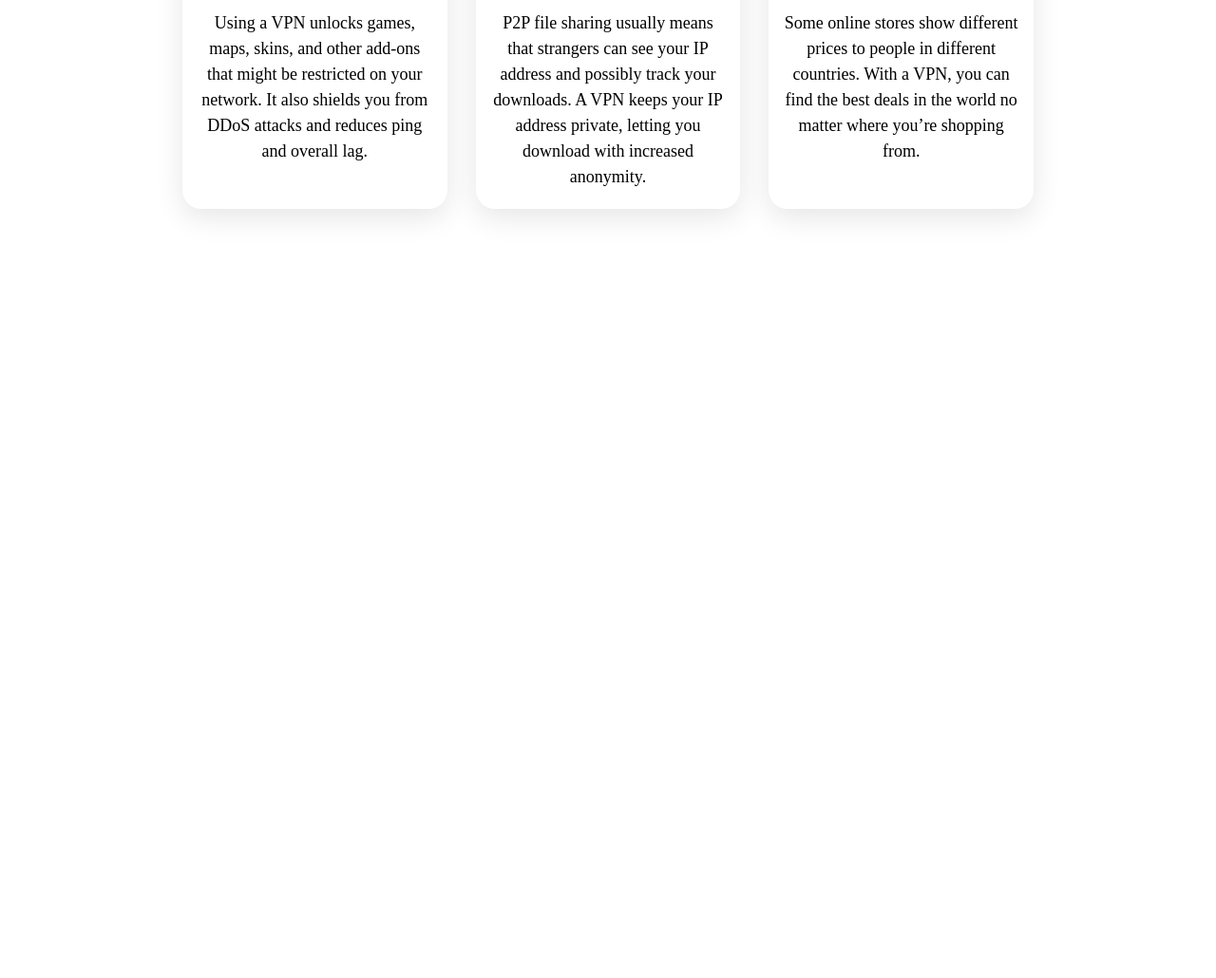
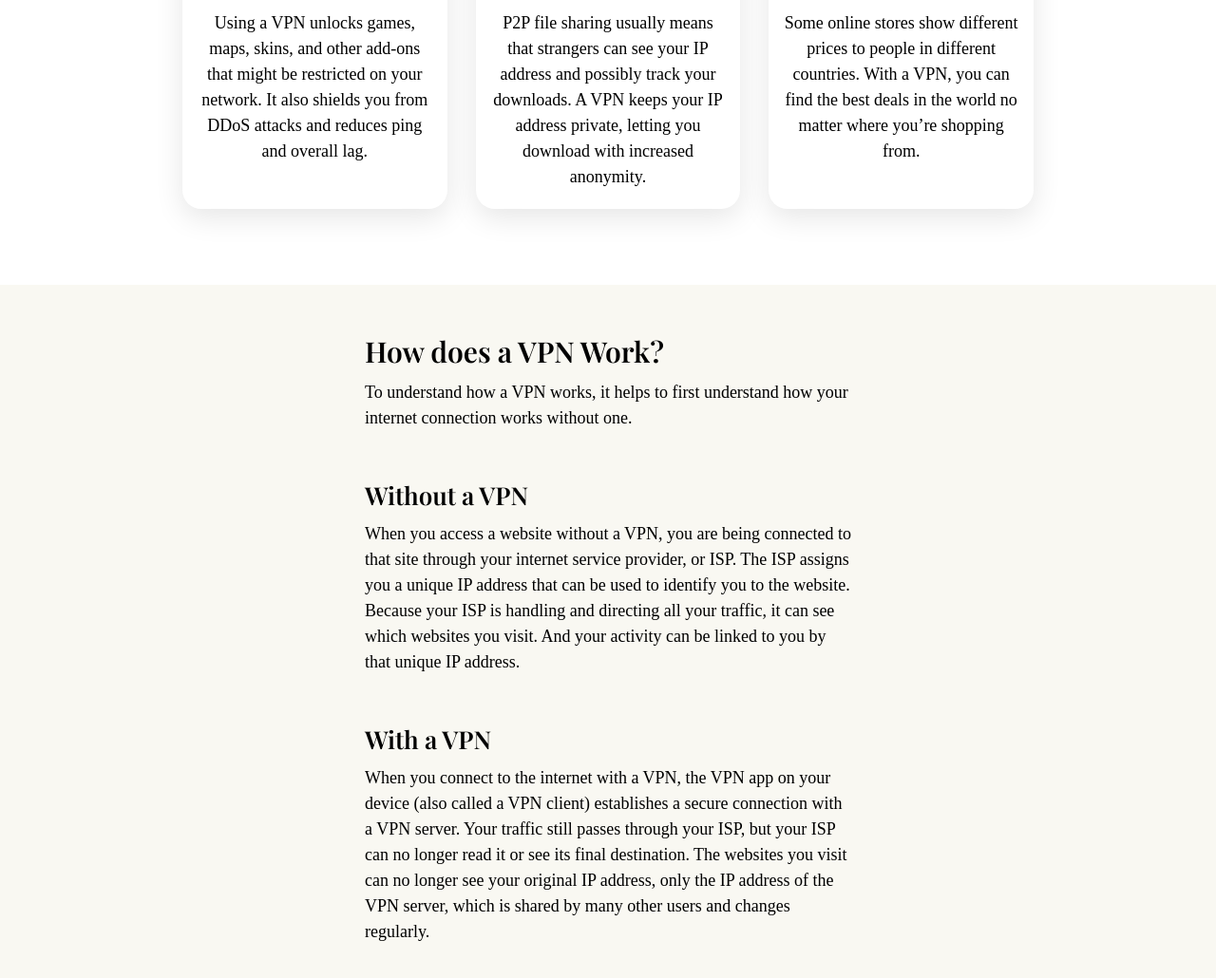
Before and after one commit to Suman29052003/Express-VPN-Clone, a plain HTML site: page Express VPN Clone/index.html in a window 1280 px wide. Shown: the part 7040-8070 px from the top of the page at 95% size. Before the commit the page ends 7340 px from the top, so only its background shows below. Drawn offline with nearby package versions, Linux system fonts and the light colour scheme; a web font is replaced by a local one.

Commit message:
updating ninth section

```diff
--- a/Express VPN Clone/index.html
+++ b/Express VPN Clone/index.html
@@ -489,6 +489,39 @@
     </div>
   </section>
 
+  <!-- Ninth Section -->
+<section class="ninth-section flex-center flex-column w-full">
+
+  <div class="ninth-section-header w-40 flex flex-column">
+    <div class="header header-1">
+      <h1 class="playfair-display">How does a VPN Work?</h1>
+      <p>To understand how a VPN works, it helps to first understand how your internet connection works without one.</p>
+    </div>
+    <div class="header header-2">
+      <h1 class="playfair-display">Without a VPN</h1>
+      <p>When you access a website without a VPN, you are being connected to that site through your internet service provider, or ISP. The ISP assigns you a unique IP address that can be used to identify you to the website. Because your ISP is handling and directing all your traffic, it can see which websites you visit. And your activity can be linked to you by that unique IP address.</p>
+    </div>
+    <div class="header header-3">
+      <h1 class="playfair-display">With a VPN</h1>
+      <p>When you connect to the internet with a VPN, the VPN app on your device (also called a VPN client) establishes a secure connection with a VPN server. Your traffic still passes through your ISP, but your ISP can no longer read it or see its final destination. The websites you visit can no longer see your original IP address, only the IP address of the VPN server, which is shared by many other users and changes regularly.</p>
+    </div>
+  </div>
+
+  <div class="ninth-main-content">
+    <div class="vpn-card-main w-full flex-justify-center">
+      <div class="vpn-card ">
+        <div class="vpn-card-top"></div>
+        <div class="vpn-card-bottom"></div>
+      </div>
+    </div>
+
+    <div class="what-is-vpn-image w-full">
+
+    </div>
+  </div>
+
+</section>
+
 </body>
 <script src="script.js"></script>
 
--- a/Express VPN Clone/style.css
+++ b/Express VPN Clone/style.css
@@ -619,3 +619,52 @@ color: black;
   text-align: center;
   width: 90%;
 }
+
+.ninth-section{
+  min-height: 100vh;
+  padding-top: 50px;
+  padding-bottom: 50px;
+  background: #f9f8f2;
+}
+
+.ninth-section-header{
+  gap: 50px;
+}
+
+.ninth-section .ninth-section-header .header{
+  text-align: left;
+
+}
+
+.ninth-section .ninth-section-header .header h1{
+  font-size: 26px;
+}
+
+.ninth-section .ninth-section-header .header-1 h1{
+  font-size: 30px;
+}
+
+.ninth-section .ninth-section-header .header p{
+  font-size: 18px;
+  line-height: 1.5;
+  padding-top: 10px;
+}
+
+.ninth-main-content{
+  width: 65%;
+  display: grid;
+  grid-template-columns: repeat(2,1fr);
+}
+
+.ninth-main-content .vpn-card-main .vpn-card{
+  width: 80%;
+  height: auto;
+}
+
+.ninth-main-content .vpn-card-main .vpn-card .vpn-card-top{
+  height: ;
+  background: #000;
+}
+.ninth-main-content .vpn-card-main .vpn-card .vpn-card-bottom{
+  background: #696666;
+}
```
